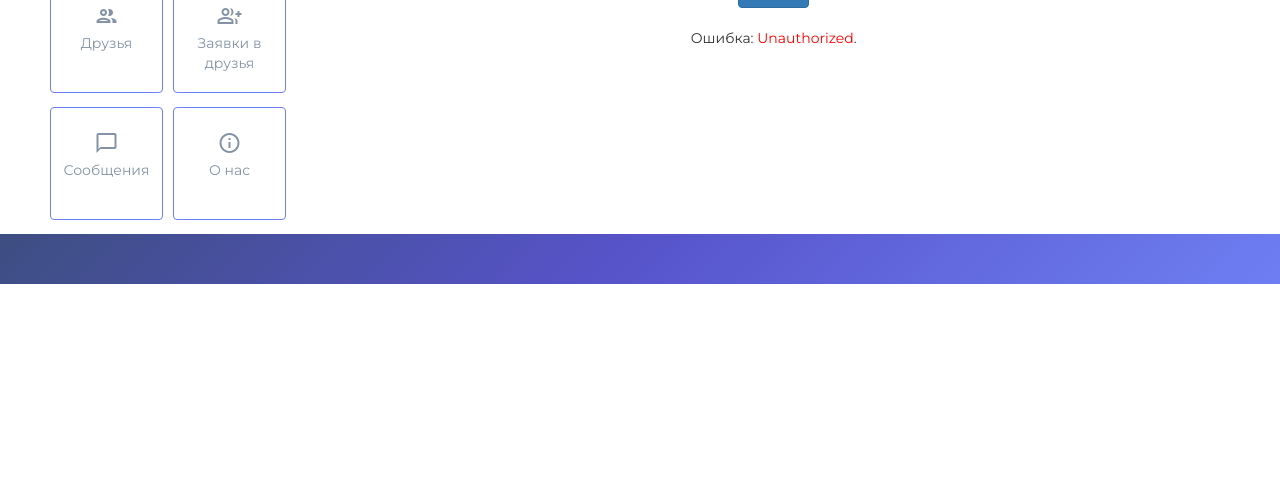
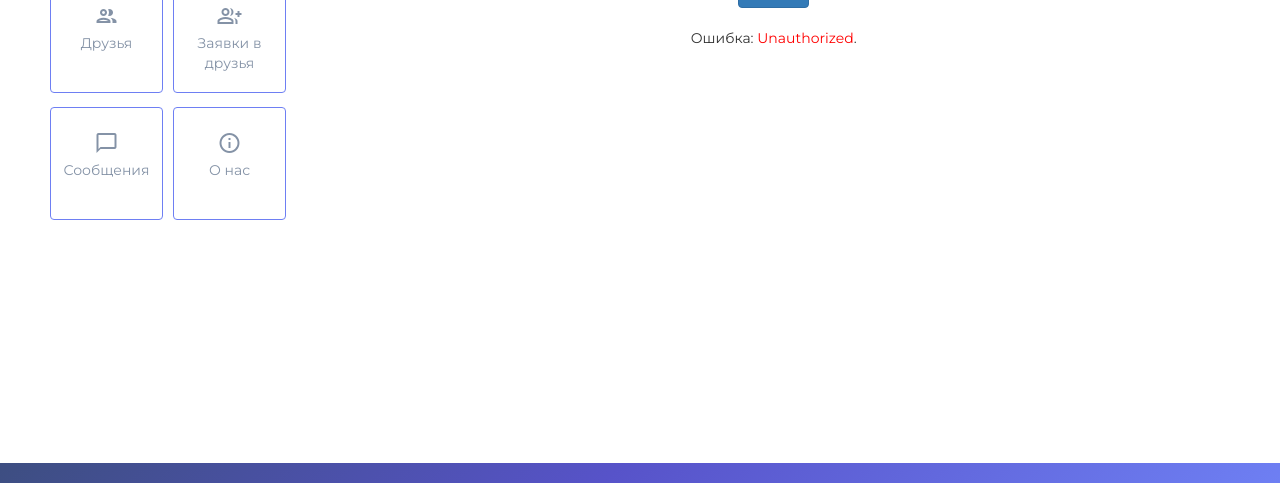
Before and after one commit to Eneanuch/MEGAFACEBOOK, a Flask app: page / in a window 1280 px wide. Shown: the part 317-800 px from the top of the page. Run offline with Flask 2, Linux system fonts and the light colour scheme; some libraries are stand-ins or nearby versions.

Commit message:
edit footer

```diff
--- a/static/css/style.css
+++ b/static/css/style.css
@@ -22,11 +22,13 @@ span {
 }
 
 footer {
+    position: fixed;
+    bottom: 0px;
     display: block;
     width: 100%;
     color: #fff;
     background-image: linear-gradient(-225deg, #3D4E81 0%, #5753C9 48%, #6E7FF3 100%);
-    height: 50px;
+    height: 20px;
 }
 a {
 
```
